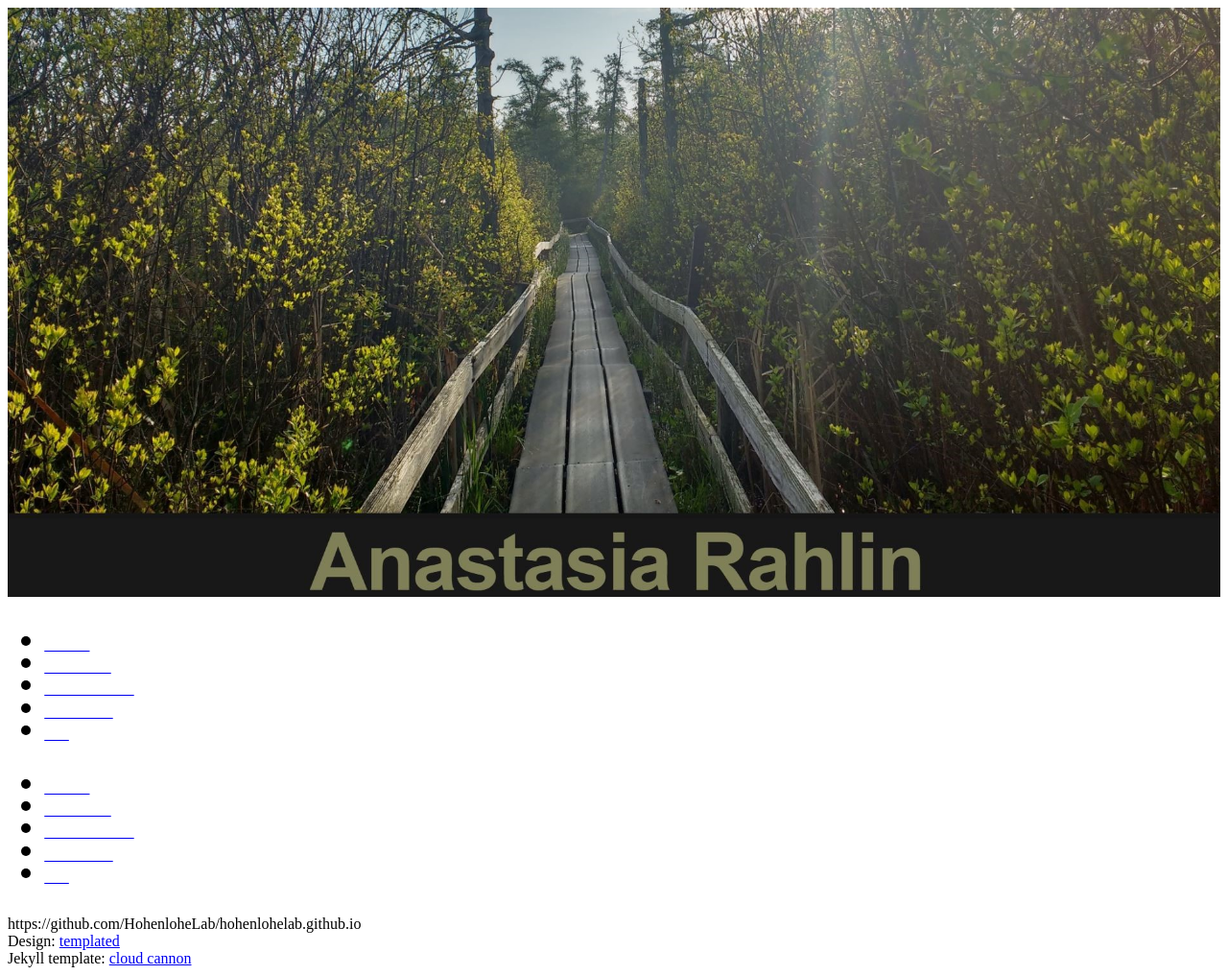
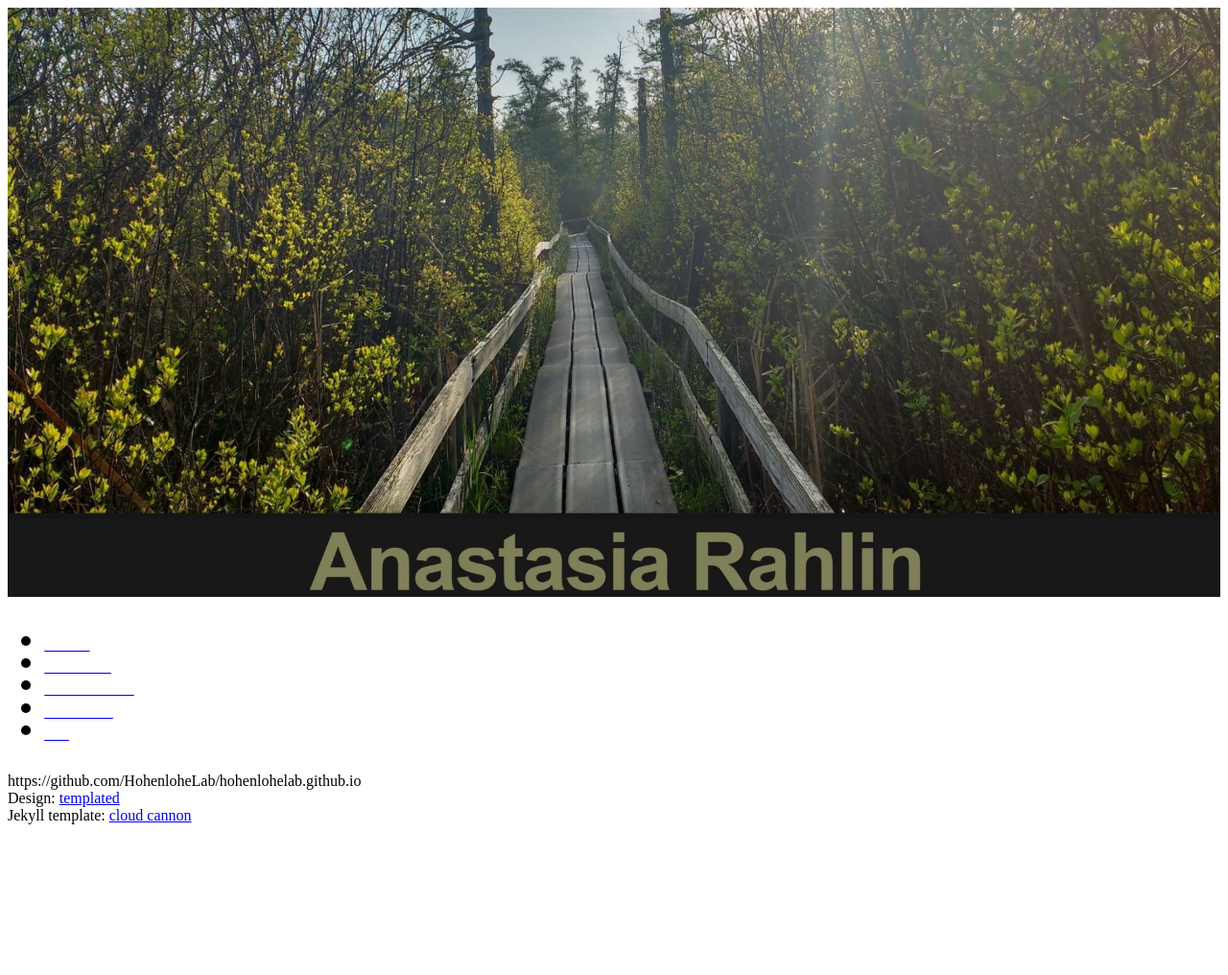
Before and after one commit to anarahlin/anarahlin.github.io, a Jekyll site: the page built from zz_old_index.html, in a window 1280 px wide. Shown: the whole page at 96% size. Built offline with Jekyll 4.4.1, drawn with Linux system fonts in a browser that asks for light colours; nearby versions of some CDN libraries; comment, search, counter and statistics services are not loaded; after the commit the page ends 900 px from its top, so only the background shows below that.

Commit message:
Update nav.html

```diff
--- a/_includes/nav.html
+++ b/_includes/nav.html
@@ -78,18 +78,17 @@
 		<body>
 
 
+<!-- old nav stuff that doesn't oepn properly on a phone
 
 <div id="nav-wrapper">
 
-	<!-- Nav  	font-size: calc(20px + (200 - 20) * ((100vw - 250px) / (1800 - 250)));
-			line-height: calc(1.3em + (1.5 - 1.2) * ((100vw - 250px)/(1800 - 250))); -->
+
 	<nav id="nav">
 
 		<ul>
-			<!-- there were five <br>s  here as of 06.21.2019 and getting rid of them made the space between the links and Anastasia Rahlin be less. -->
 
 			{% assign current = page.url | downcase | split: '/'
-			%} <!-- the class is defined here, all you have to do is scale it-->
+			%}
 			<li
 			    {% if current[1] == 'index.html' %}
 			    class='current' {% endif %}>
@@ -162,7 +163,7 @@
                 </button>
     </div>
 
-    <!-- Collect the nav links, forms, and other content for toggling
+    ##########Collect the nav links, forms, and other content for toggling################
 
     <div class="collapse navbar-collapse" id="bs-example-navbar-collapse-1">
       <ul class="nav navbar-nav">
```
Also changed, not shown: other parts of _includes/nav.html (+2 -0 lines).
